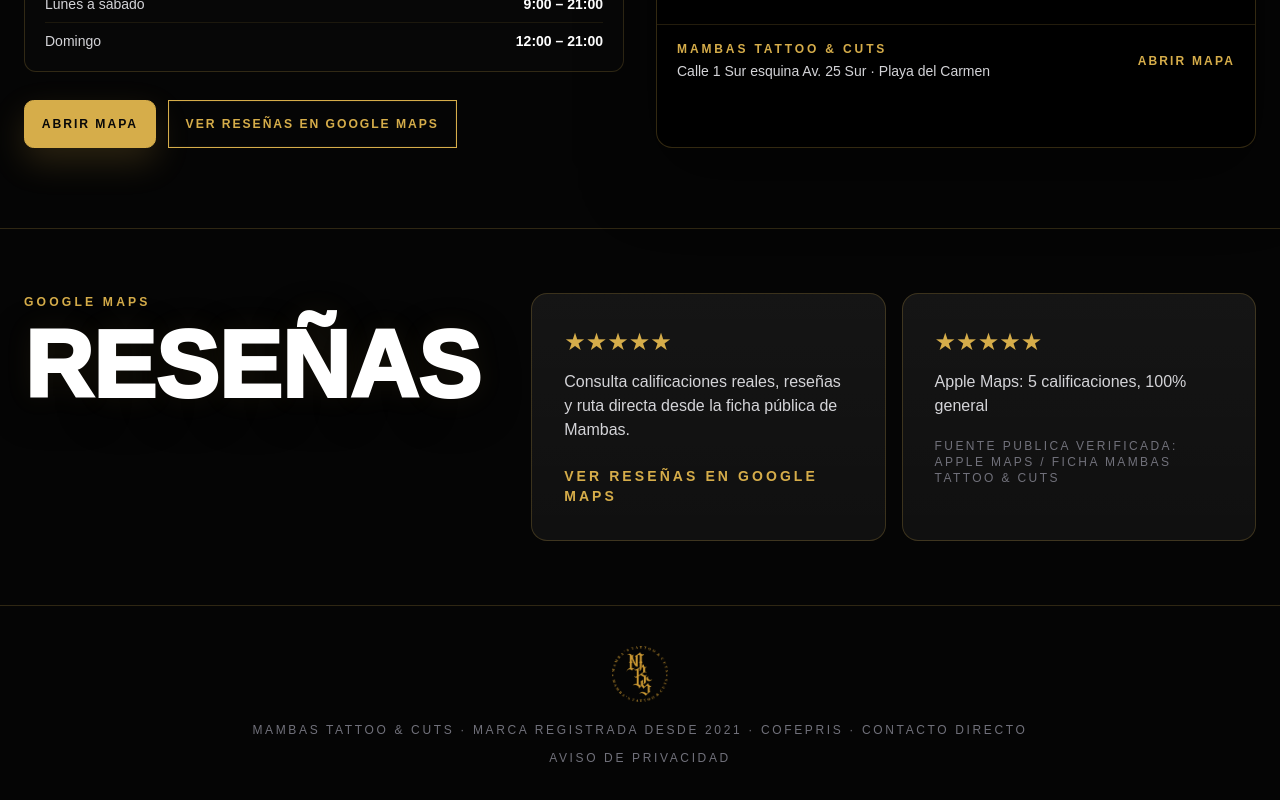
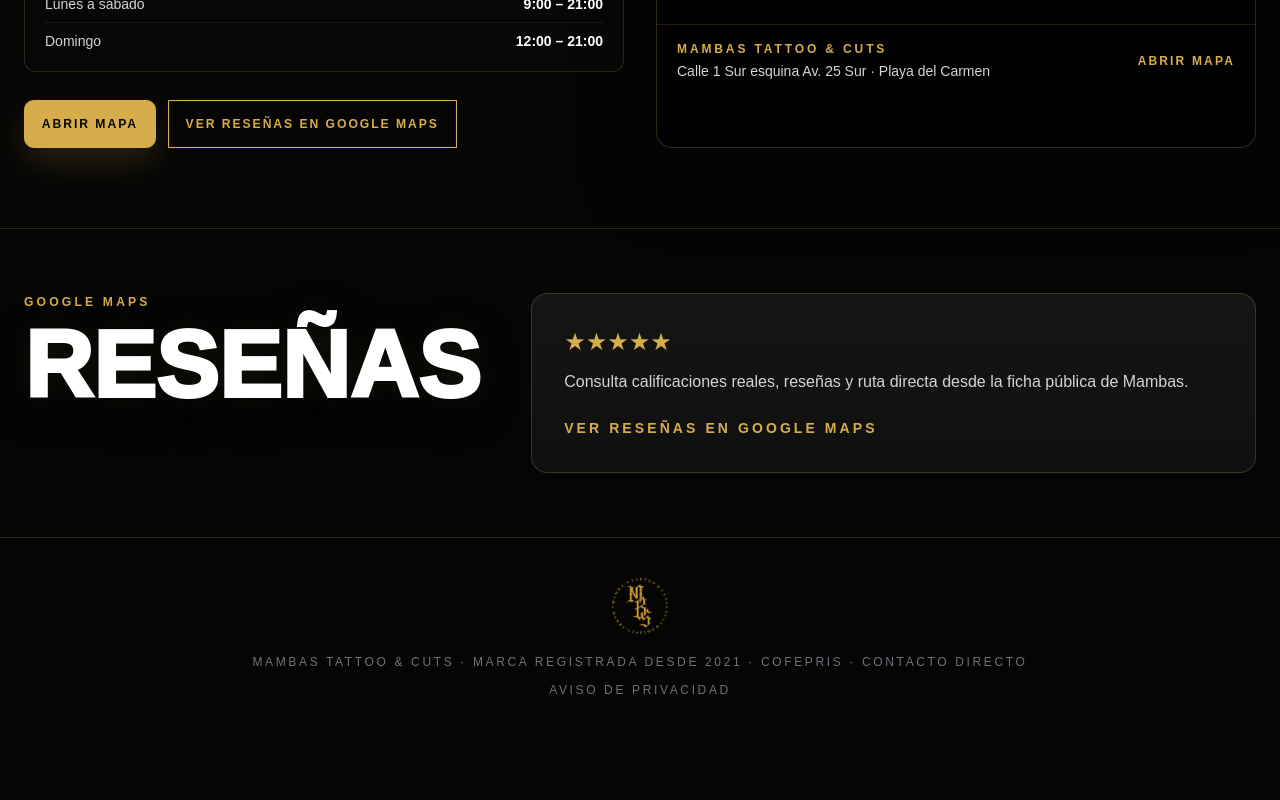
Before and after one commit to inkvonher/mambas-web, a Next.js app: page / in a window 1280 px wide. Shown: the part 6382-7182 px from the top of the page. After the commit the page ends 7120 px from the top, so only its background shows below. Built offline with nearby package versions, Linux system fonts and the light colour scheme; no server answers; grey boxes are pictures that could not be loaded.

Commit message:
Remove Apple Maps card from reviews section

```diff
--- a/app/(site)/page.tsx
+++ b/app/(site)/page.tsx
@@ -1040,7 +1040,7 @@
             <p className="section-kicker">GOOGLE MAPS</p>
             <h2 className="section-title">{t.reviewsTitle}</h2>
           </div>
-          <div className="grid gap-4 sm:grid-cols-2">
+          <div>
             <div className="panel">
               <div className="mb-3 text-2xl text-[#d6ad4a]">★★★★★</div>
               <p className="text-zinc-300">{t.reviewsText}</p>
@@ -1052,13 +1052,6 @@
               >
                 {t.viewReviews}
               </a>
-            </div>
-            <div className="panel">
-              <div className="mb-3 text-2xl text-[#d6ad4a]">★★★★★</div>
-              <p className="text-zinc-300">{t.sourceRating}</p>
-              <p className="mt-5 text-xs uppercase tracking-[0.2em] text-zinc-500">
-                {t.sourceVerified}
-              </p>
             </div>
           </div>
         </div>
```
